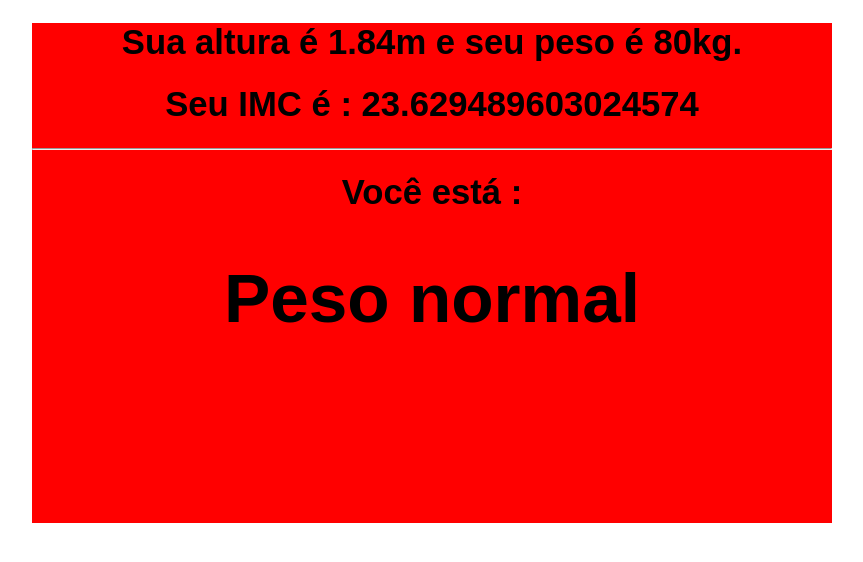
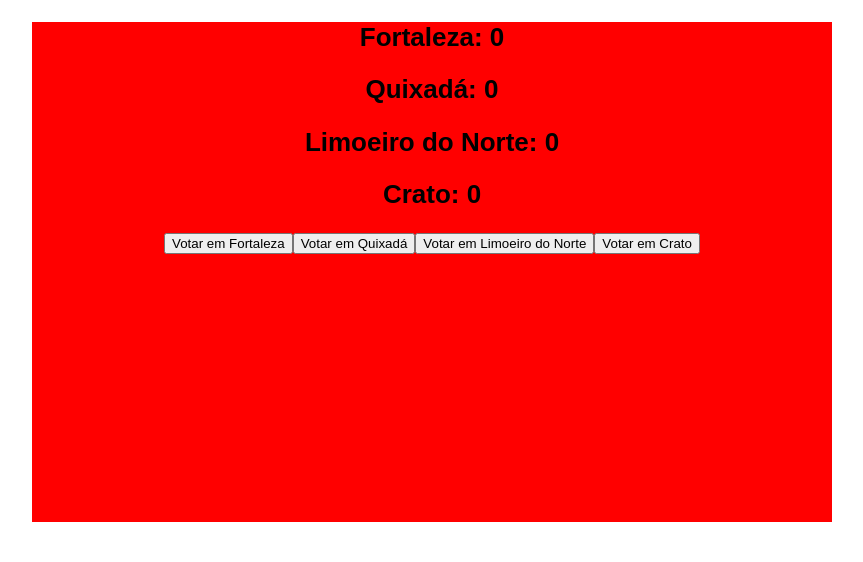
Before and after one commit to marlustavares/web-2022-1, a React (Create React App) app in the folder WEB/introducao_web/: page / in a window 1280 px wide. Shown: the top 562 px of the page, without its empty margins (208-1071 px from the left). Built offline with nearby package versions, Linux system fonts and the light colour scheme.

Commit message:
alterei alguns arquivos

```diff
--- a/WEB/introducao_web/src/App.css
+++ b/WEB/introducao_web/src/App.css
@@ -5,6 +5,11 @@
   font-size : 13pt;
   width: 800px;
   height: 500px;
-  margin-left: auto;
-  margin-right: auto;
+  margin : auto;
+  margin-top:20px
 }
+
+.Ap {
+  margin : auto;
+  margin-top:20px
+}
--- a/WEB/introducao_web/src/App.js
+++ b/WEB/introducao_web/src/App.js
@@ -14,8 +14,32 @@ import './App.css';
 import Personagem from './components/hardcoded/Personagem';
 import IMC from './components/imc/Imc';
 import IMCCLASS from './components/imc/ImcClass';
+//import Filho from './components/filhoPai/Filho';
+import Pai from './components/filhoPai/Pai';
+import CidadeSimples from './components/cidades/CidadeSimples';
+import CidadeComClasse from './components/cidades/CidadeComClasse';
+
+function App(){
+  return(
+    <div className="App">
+        <CidadeComClasse />
+    </div>
+  )
+}
 
 
+
+/*
+function App(){
+  return(
+    <div className="App">
+        <Pai />
+    </div>
+  )
+}*/
+
+
+/*
 function App(){
   return(
     <div className="App">
@@ -23,6 +47,7 @@ function App(){
     </div>
   )
 }
+*/
 
 
 
--- /dev/null
+++ b/WEB/introducao_web/src/components/cidades/CidadeComClasse.jsx
@@ -0,0 +1,36 @@
+import React, { Component } from 'react';
+
+class CidadeComClasse extends Component{
+    constructor(props){
+        super(props)
+        this.state = {fortaleza:0,quixada:0,limoeiro:0,crato:0}
+    }
+    votarQuixada(){
+        this.setState({quixada:this.state.quixada+1})
+    }
+    votarLimoeiro(){
+        this.setState({limoeiro:this.state.limoeiro+1})
+    }
+    votarCrato(){
+        this.setState({crato:this.state.crato+1})
+    }
+
+    render(){
+        //let fortaleza = 0 , quixada = 0 , limoeiro = 0 , crato = 0
+        return(
+            <div>
+                <h2>Fortaleza: {this.state.fortaleza}</h2>
+                <h2>Quixadá: {this.state.quixada}</h2>
+                <h2>Limoeiro do Norte: {this.state.limoeiro}</h2>
+                <h2>Crato: {this.state.crato}</h2>
+                <button onClick={() => this.setState({fortaleza:this.state.fortaleza+1})}>Votar em Fortaleza</button>
+                <button onClick={()=>this.votarQuixada()}>Votar em Quixadá</button>
+                <button onClick={()=>this.votarLimoeiro()}>Votar em Limoeiro do Norte</button>
+                <button onClick={()=>this.votarCrato()}>Votar em Crato</button>
+
+            </div>
+        )
+    }
+}
+
+export default CidadeComClasse
--- /dev/null
+++ b/WEB/introducao_web/src/components/cidades/CidadeSimples.jsx
@@ -0,0 +1,20 @@
+import React from 'react';
+
+const CidadeSimples = () => {
+    let fortaleza = 0 , quixada = 0 , limoeiro = 0 , crato = 0
+    return(
+        <div>
+            <h2>Fortaleza: {fortaleza}</h2>
+            <h2>Quixadá: {quixada}</h2>
+            <h2>Limoeiro do Norte: {limoeiro}</h2>
+            <h2>Crato: {crato}</h2>
+            <button onClick={()=>fortaleza++}>Voltar em Fortaleza</button>
+            <button onClick={()=>quixada++}>Voltar em Quixadá</button>
+            <button onClick={()=>limoeiro++}>Voltar em Limoeiro do Norte</button>
+            <button onClick={()=>crato++}>Voltar em Crato</button>
+
+        </div>
+    )
+}
+
+export default CidadeSimples
--- /dev/null
+++ b/WEB/introducao_web/src/components/filhoPai/Filho.jsx
@@ -0,0 +1,31 @@
+import { Component } from "react";
+
+/*
+class Informacoes extends Component {
+    render() {
+        return (
+            <div>
+                <h4>Nome: {this.props.nome} </h4>
+                <h4>Curso: {this.props.curso} </h4>
+                <h4>Turno: {this.props.turno} </h4>
+                <h4>Universidade: {this.props.universidade} </h4>
+            </div>
+        )
+    }
+}
+*/
+
+const Filho = (props) => {
+    return(
+        <div>
+            <button className="Ap" onClick={
+                ()=>{
+                    //alert('Acorda menino')
+                    props.notificarPai('Oi Pai,tudo Bem?',100)
+                }
+            }>Enviar mensagem para o Pai</button>
+        </div>
+    )
+}
+
+export default Filho
--- /dev/null
+++ b/WEB/introducao_web/src/components/filhoPai/Pai.jsx
@@ -0,0 +1,31 @@
+import { Component } from "react";
+import Filho from "./Filho";
+
+/*
+class Informacoes extends Component {
+    render() {
+        return (
+            <div>
+                <h4>Nome: {this.props.nome} </h4>
+                <h4>Curso: {this.props.curso} </h4>
+                <h4>Turno: {this.props.turno} </h4>
+                <h4>Universidade: {this.props.universidade} </h4>
+            </div>
+        )
+    }
+}
+*/
+
+const Pai = () => {
+    function mensagemRecebidaDoMeuFilho(msg,grana){
+        alert(`Recebi do meu filho: ${msg}, Pediu emprestado : ${grana} `)
+        //alert("Recebi do meu filho: "+ msg + "Pediu emprestado : " + grana)
+    }
+    return(
+        <div>
+            <Filho notificarPai = {mensagemRecebidaDoMeuFilho}/>
+        </div>
+    )
+}
+
+export default Pai
--- a/WEB/introducao_web/src/components/imc/ImcClass.jsx
+++ b/WEB/introducao_web/src/components/imc/ImcClass.jsx
@@ -19,8 +19,9 @@ class ImcClass extends Component{
         const imc = this.CalcularIMC(this.props.altura,this.props.peso)
         return(
             <div>
-                <h1>Sua altura é {this.props.altura}m e seu peso é {this.props.peso}kg. </h1>
-                <h1>Seu IMC é : {imc} </h1>
+                <h1>Cálculo do IMC</h1>
+                <h2>Sua altura é {this.props.altura}m e seu peso é {this.props.peso}kg. </h2>
+                <h2>Seu IMC é : {imc.toFixed(2)} </h2>
                 <hr />
                 <h1>Você está : {this.ResultadoIMC(imc)} </h1>
             </div>
```
